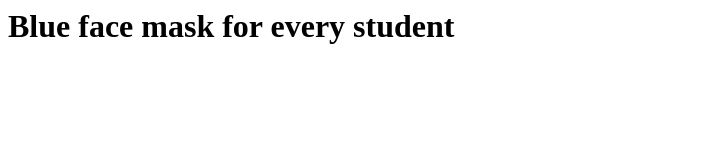
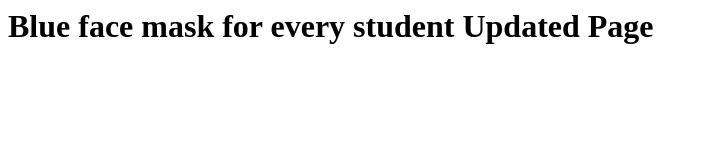
Before and after one commit to Newself77/Is601851Bluemaskforclass, a plain HTML site: page index.html in a window 1280 px wide. Shown: the whole page, without its empty margins (0-708 px from the left). Drawn offline with Linux system fonts and the light colour scheme.

Commit message:
Updated text

```diff
--- a/index.html
+++ b/index.html
@@ -3,7 +3,7 @@
 		<Title>Blue fask mask for every student</Title>
 	</head>
 	<body>
-		<h1>Blue face mask for every student</h1>
+		<h1>Blue face mask for every student Updated Page</h1>
 
 
 
```
